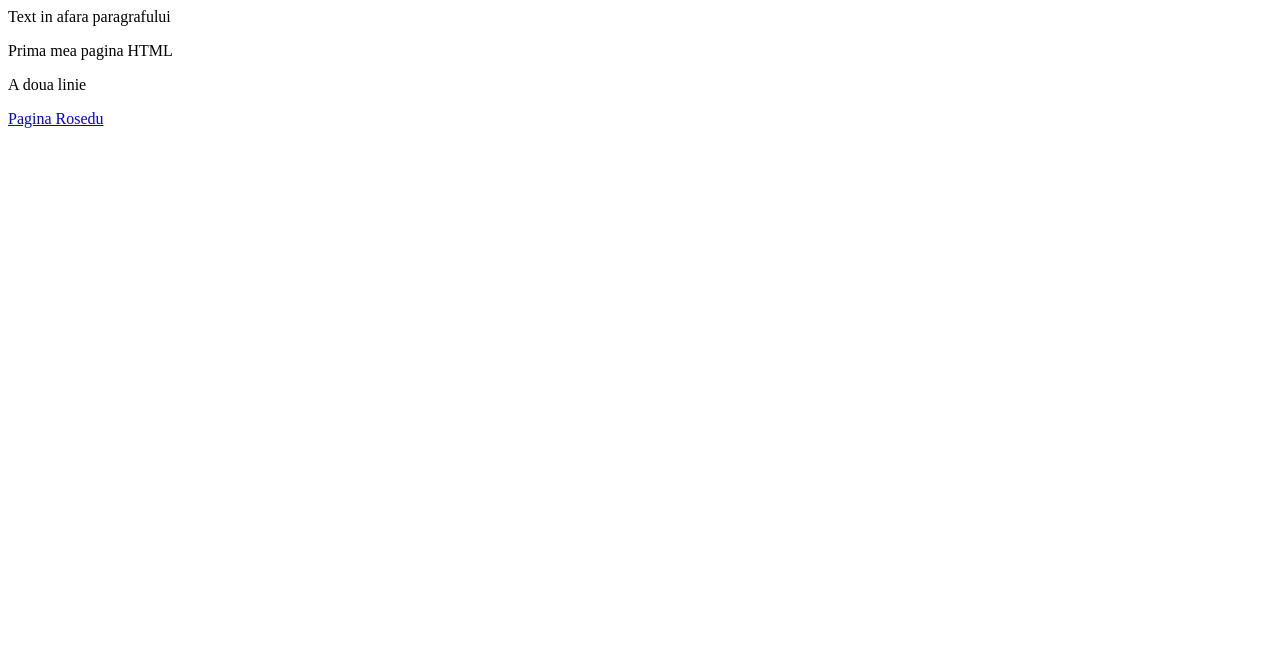
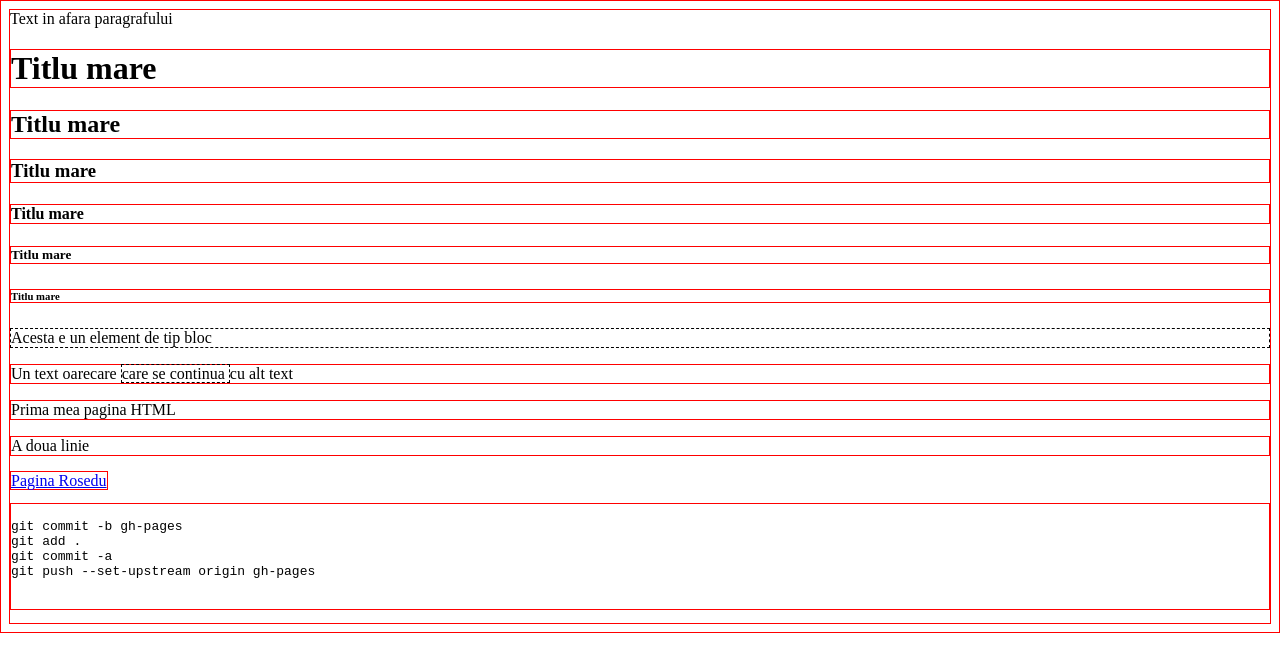
Before and after one commit to elenadobrescu21/osss-html, a plain HTML site: page index.html in a window 1280 px wide. Drawn offline with Linux system fonts and the light colour scheme.

Commit message:
modified

```diff
--- a/index.html
+++ b/index.html
@@ -6,13 +6,40 @@
 <meta charset="utf-8">
 </head>
 
+<style>
+
+ * {
+border: solid 1px red;
+ }
+</style>
+
 <body>
 Text in afara paragrafului
+<h1> Titlu mare </h1>
+<h2> Titlu mare </h2>
+<h3> Titlu mare </h3>
+<h4> Titlu mare </h4>
+<h5> Titlu mare </h5>
+<h6> Titlu mare </h6>
 
+<div style = "border: dashed 1px">
+Acesta e un element de tip bloc
+
+</div>
+
+<p> Un text oarecare <span style="border: dashed 1px "> care se continua </span> cu alt text </p>
 <p> Prima mea pagina HTML </p>
 <p> A doua linie </p>
 <a href="http://rosedu.org" > Pagina Rosedu  </a>
 
+<pre>
 
+git commit -b gh-pages
+git add .
+git commit -a
+git push --set-upstream origin gh-pages
+
+
+</pre>
 </body>
 </html>
```
